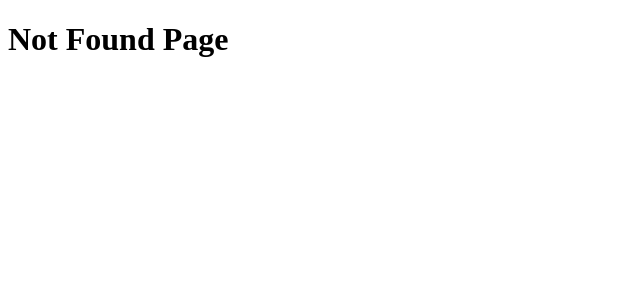
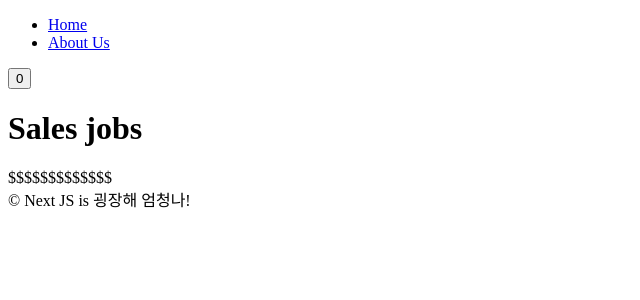
Before and after one commit to Junsu97/NextJSPracitce, a Next.js app: page /about-us/company/job/sales in a window 1280 px wide. Before the commit this address had no page. Shown: the top 300 px of the page, without its empty margins (0-640 px from the left). Built offline with nearby package versions, Linux system fonts and the light colour scheme.

Commit message:
Initial Commit

```diff
--- /dev/null
+++ b/app/about-us/company/job/sales/layout.tsx
@@ -0,0 +1,8 @@
+export default function SalesLayout({children,}: { children: React.ReactNode }) {
+    return (
+        <div>
+            {children}
+            $$$$$$$$$$$$$
+        </div>
+    )
+}
--- /dev/null
+++ b/app/about-us/company/job/sales/page.tsx
@@ -0,0 +1,3 @@
+export default function Page() {
+    return <h1>Sales jobs</h1>
+}
--- /dev/null
+++ b/app/about-us/layout.tsx
@@ -0,0 +1,8 @@
+export default function AboutUsLayout({children,}: { children: React.ReactNode }) {
+    return (
+        <div>
+            {children}
+            &copy; Next JS is 굉장해 엄청나!
+        </div>
+    )
+}
--- a/app/about-us/page.tsx
+++ b/app/about-us/page.tsx
@@ -1,10 +1,10 @@
-import Navigation from "../../components/navigation";
+export const metadata = {
+    title: 'About us',
+}
 
 export default function AboutUs() {
-
     return (
         <div>
-            <Navigation/>
             <h1>About us!</h1>
         </div>
     );
--- a/app/layout.tsx
+++ b/app/layout.tsx
@@ -1,16 +1,21 @@
-export const metadata = {
-  title: 'Next.js',
-  description: 'Generated by Next.js',
+import Navigation from "../components/navigation";
+import {Metadata} from "next";
+
+export const metadata : Metadata = {
+    title: {
+        template: "%s | Next Movie",
+        default: "Next Movie",
+    },
+    description: 'The best movies on the best framework',
 }
 
-export default function RootLayout({
-  children,
-}: {
-  children: React.ReactNode
-}) {
+export default function Layout({children,}: { children: React.ReactNode }) {
   return (
     <html lang="en">
-      <body>{children}</body>
+      <body>
+          <Navigation />
+          {children}
+      </body>
     </html>
   )
 }
--- a/app/not-found.tsx
+++ b/app/not-found.tsx
@@ -1,3 +1,9 @@
+import {Metadata} from "next";
+
+export const metadata : Metadata= {
+    title: "Not found"
+}
+
 export default function NotFound() {
     return<h1>Not Found Page</h1>
 }
```
Also changed, not shown: app/(home)/page.tsx (added, +22 -0 lines), app/(movies)/movies/[id]/page.tsx (added, +16 -0 lines), app/page.tsx (deleted, +0 -10 lines).
